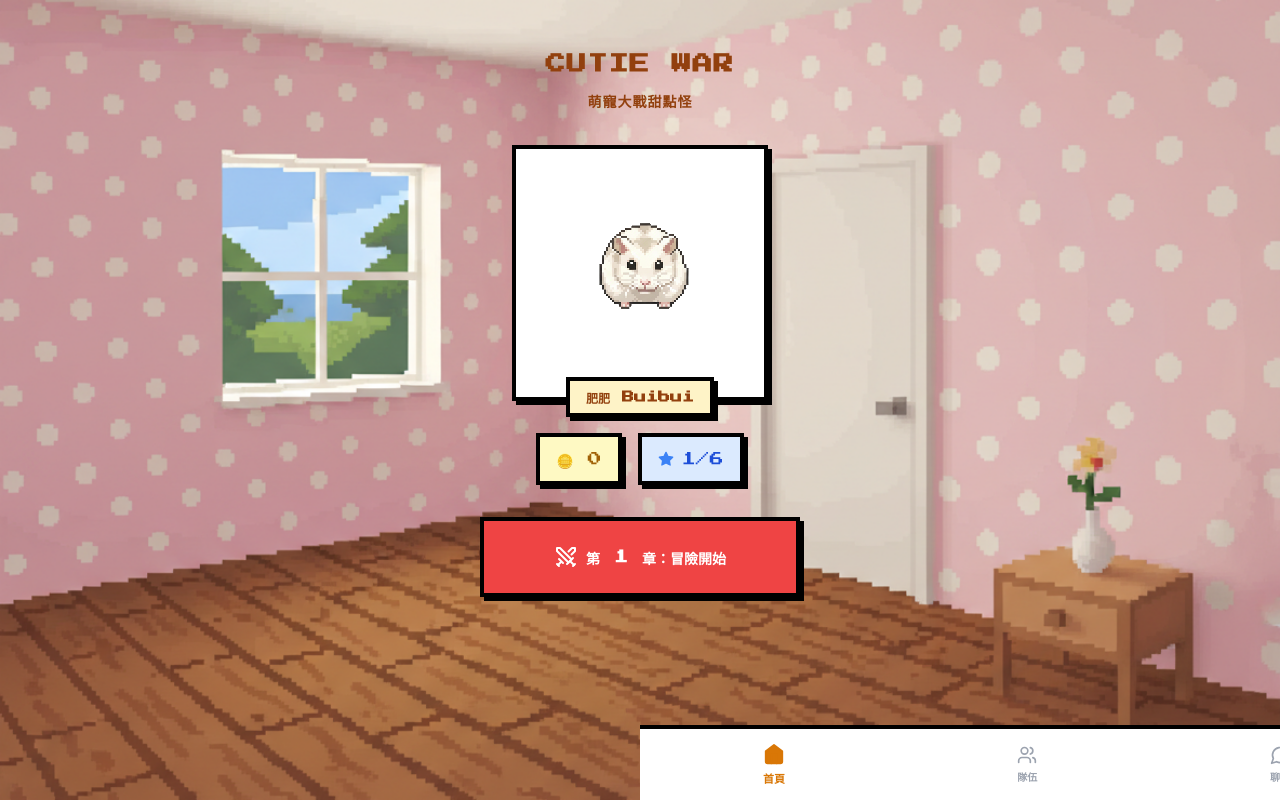
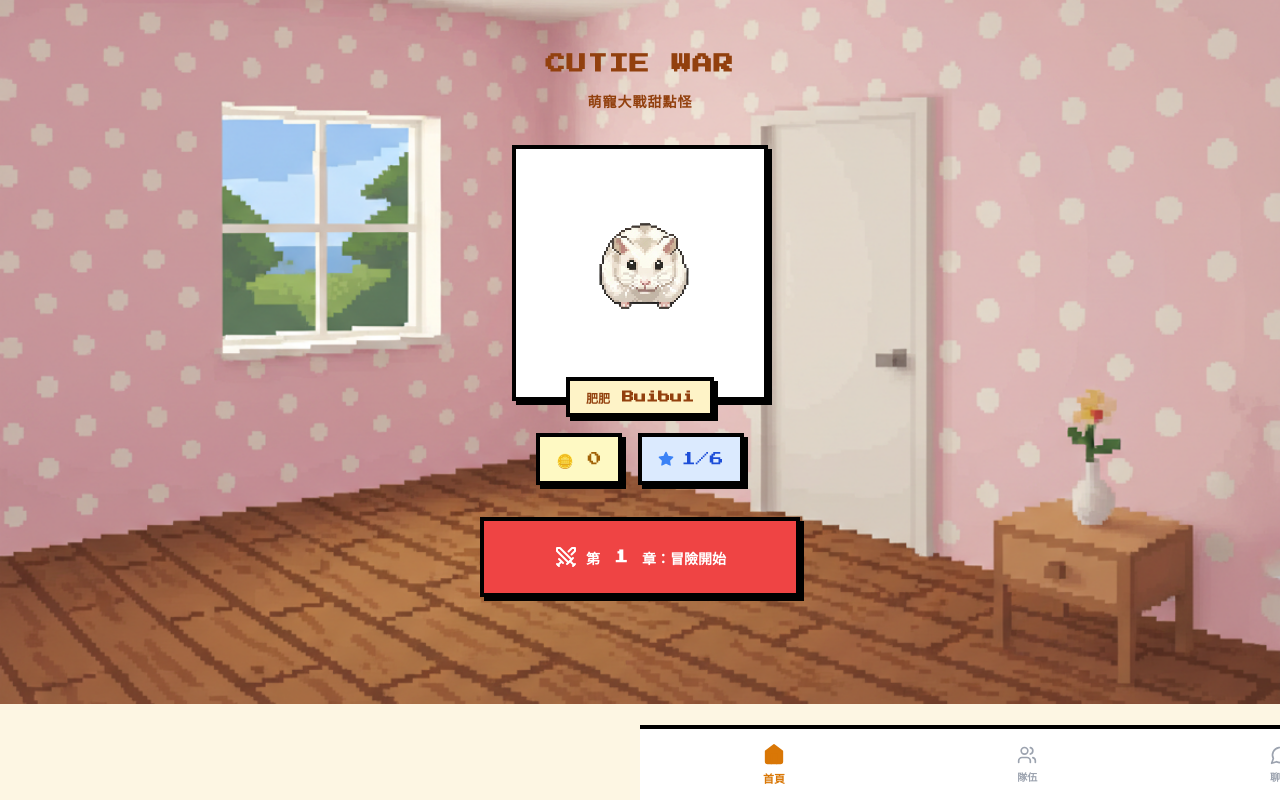
Before and after one commit to Diquak/cutiewar, a React (Vite) app in the folder cutie-war/: page / in a window 1280 px wide. Built offline with nearby package versions, Linux system fonts and the light colour scheme.

Commit message:
Add files via upload

```diff
--- a/cutie-war/src/App.jsx
+++ b/cutie-war/src/App.jsx
@@ -15,17 +15,19 @@ function App() {
     const isAdventure = page === 'adventure';
 
     return (
-        // 外層容器：永遠佔滿螢幕 (w-screen, h-screen)
         <div className={clsx(
-            "h-screen w-screen overflow-hidden text-gray-800 transition-colors duration-500",
+            // ★ 修改 1: 使用 h-[100dvh] 解決手機網址列擋住的問題
+            // ★ 修改 2: 保持 overflow-hidden 鎖住外層，讓裡面自己滾動
+            "h-[100dvh] w-screen overflow-hidden text-gray-800 transition-colors duration-500 relative",
             isAdventure ? "bg-black" : "bg-[#fdf6e3]"
         )}>
-            {/* 內容區：
-                ★ 移除了 max-w-md (手機寬度限制)
-                ★ 設定為 w-full h-full (全螢幕)
-                ★ 頁面內容會自動居中 (因為各頁面如 Home.jsx 都有 flex items-center)
-            */}
-            <main className="w-full h-full relative mx-auto transition-all duration-500 ease-in-out">
+            {/* 內容區： */}
+            <main className={clsx(
+                // ★ 關鍵修正：加入 overflow-y-auto 讓這一區可以垂直捲動！
+                // ★ pb-24 是為了避免內容被下方的導覽列擋住
+                "w-full h-full relative mx-auto transition-all duration-500 ease-in-out overflow-x-hidden overflow-y-auto",
+                !isAdventure && "pb-24" // 只有非冒險模式才需要底部留白
+            )}>
                 {page === 'home' && <Home navigate={setPage} />}
                 {page === 'team' && <Team />}
                 {page === 'gacha' && <Gacha />}
@@ -34,9 +36,10 @@ function App() {
                 {page === 'adventure' && <Adventure onBack={() => setPage('home')} />}
             </main>
 
-            {/* 導覽列：使用 fixed bottom-0 強制固定在螢幕下方 */}
+            {/* 導覽列：懸浮固定在最下方 */}
             {!isAdventure && (
-                <div className="fixed bottom-0 left-0 w-full flex justify-center pb-4 pointer-events-none z-50">
+                <div className="fixed bottom-0 left-0 w-full flex justify-center pb-6 pointer-events-none z-50">
+                    {/* pointer-events-auto 確保按鈕可以被點擊 */}
                     <div className="pointer-events-auto shadow-2xl">
                         <Navbar currentParams={page} navigate={setPage} />
                     </div>
--- a/cutie-war/src/index.css
+++ b/cutie-war/src/index.css
@@ -37,16 +37,23 @@ body,
 }
 
 /* Scrollbar styling for retro feel */
-::-webkit-scrollbar {
+/* 確保所有元素的捲軸都套用復古樣式 */
+*::-webkit-scrollbar {
     width: 12px;
 }
 
-::-webkit-scrollbar-track {
+*::-webkit-scrollbar-track {
     background: #fdf6e3;
     border-left: 4px solid #000;
 }
 
-::-webkit-scrollbar-thumb {
+*::-webkit-scrollbar-thumb {
     background: #fbbf24;
     border: 2px solid #000;
 }
+
+/* 修正 Firefox 的捲軸樣式 */
+* {
+    scrollbar-width: thin;
+    scrollbar-color: #fbbf24 #fdf6e3;
+}
```
